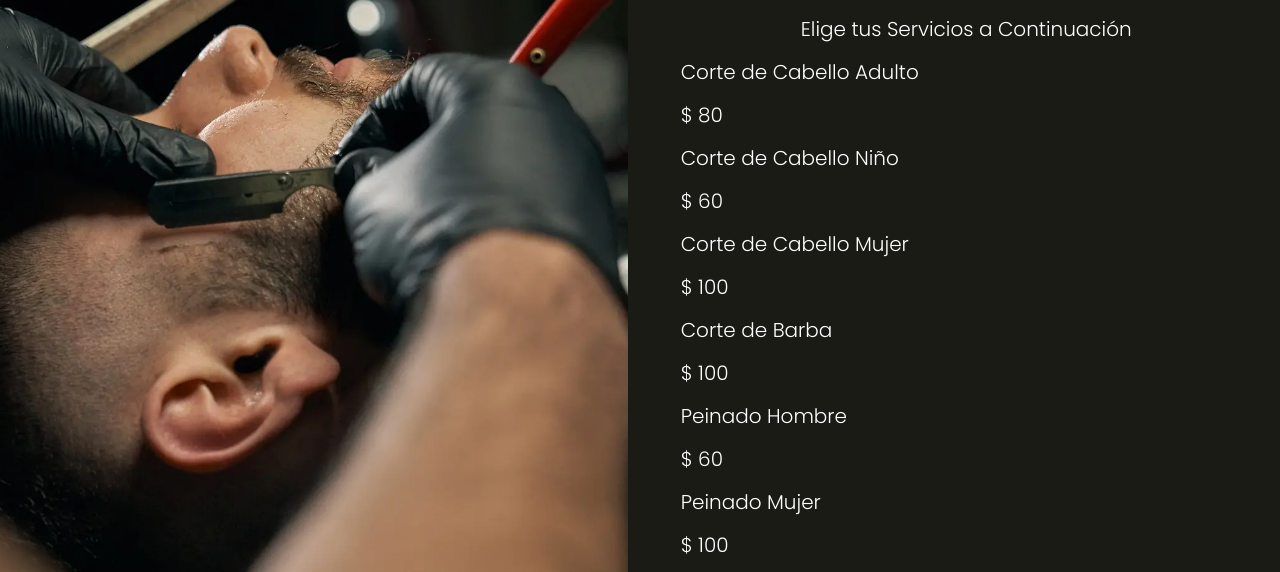
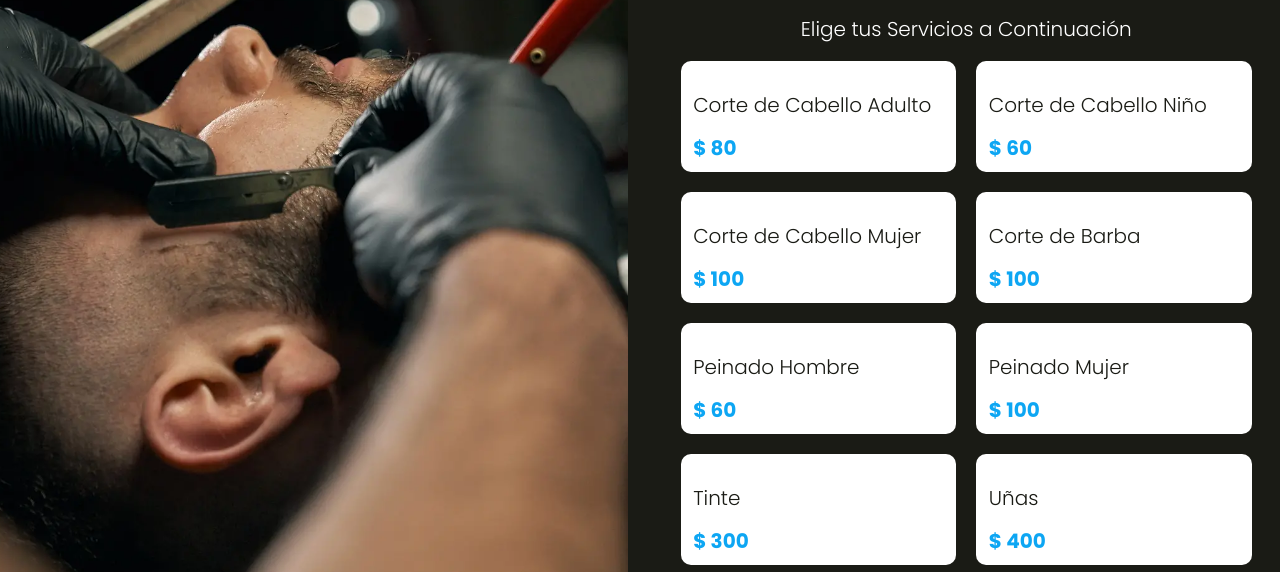
Before and after one commit to AlexisBeltran/Barberia, a website: page index.html in a window 1280 px wide. Shown: the part 209-781 px from the top of the page. Drawn offline with Linux system fonts and the light colour scheme.

Commit message:
Se agrego SASS a los servicios

```diff
--- a/index.html
+++ b/index.html
@@ -17,7 +17,7 @@
             <header class="header">
                 <h1>App Peluqueria</h1>
             </header>
-            <nav class="tabs">
+            <nav class="tabs" style="text-align: center;">
                 <button type="button">Servicios</button>
                 <button type="button">Información Cliente</button>
                 <button type="button">Resumen</button>
--- a/src/scss/app.scss
+++ b/src/scss/app.scss
@@ -6,3 +6,4 @@
 
 @import 'layout/tabs';
 @import 'layout/UI';
+@import 'layout/servicios';
--- /dev/null
+++ b/src/scss/layout/_servicios.scss
@@ -0,0 +1,23 @@
+.listado-servicios{
+    @include tablet{
+        @include grid(2, 2rem);
+    }
+    .servicio{
+        background-color: $blanco;
+        padding: $separacion/4;
+        margin-bottom: 2rem;
+        border-radius: 1rem;
+        @include tablet{
+            margin-bottom: 0;
+        }
+        .nombre-servicio{
+            color: $negro;
+        }
+        .precio-servicio{
+            color: $azul;
+            font-size: 2rem;
+            font-weight: $bold;
+            margin: 0;
+        }
+    }
+}
```
Also changed, not shown: build/css/app.css, 1 other file.
